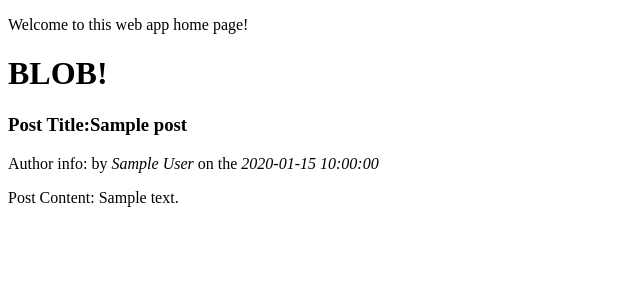
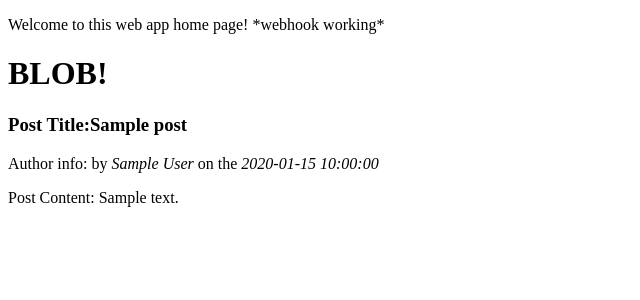
Before and after one commit to dreops/flask-blog, a Flask app: page / in a window 1280 px wide. Shown: the part 26-326 px from the top of the page, without its empty margins (0-640 px from the left). Run offline with Flask 2, Linux system fonts and the light colour scheme; tables that the repository leaves empty hold one stand-in row (values such as "Sample post").

Commit message:
updated the home.html file and task-2-of-5-test.txt file to test the webhook in GitHub is working to trigger a build in Jenkins on the training VM in my GCP acc.

```diff
--- a/application/templates/home.html
+++ b/application/templates/home.html
@@ -1,7 +1,7 @@
 {% extends "layout.html" %}
 
 {% block body_content %}
-<p>Welcome to this web app home page!</p>
+<p>Welcome to this web app home page! *webhook working*</p>
 {% for post in posts %}
     <h1>BLOB!</h1>
         <div>
--- a/task-2-of-5-test.txt
+++ b/task-2-of-5-test.txt
@@ -1 +1,2 @@
 Success!
+Attempt 2
```
